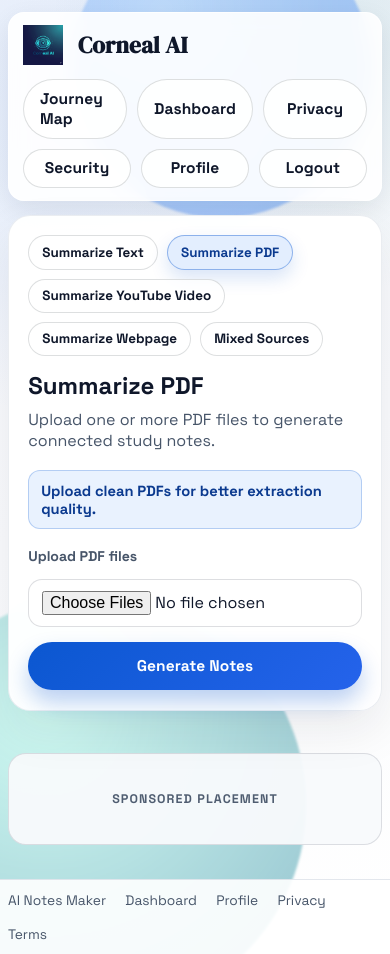
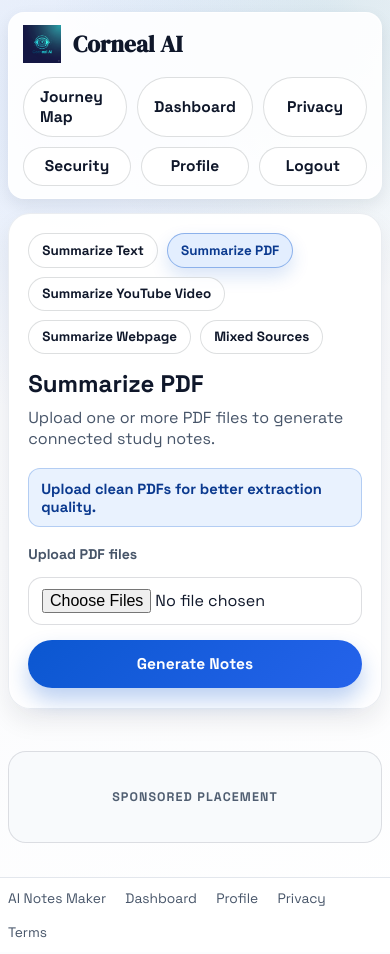
Before and after one commit to gtmcoding-source/Corneal-AI, a Flask app: page /app/pdf in a window 390 px wide. Run offline with Flask 3, Linux system fonts and the light colour scheme; a user stored in the database is signed in.

Commit message:
update 2

```diff
--- a/static/css/style.css
+++ b/static/css/style.css
@@ -12,7 +12,7 @@
     --danger: #b42318;
     --danger-bg: #fff1ef;
     --panel: rgba(255, 255, 255, 0.96);
-    --shadow: 0 20px 48px rgba(15, 23, 42, 0.08);
+    --shadow: 0 12px 24px rgba(15, 23, 42, 0.08);
     --radius-lg: 22px;
     --radius-md: 14px;
 }
@@ -66,9 +66,11 @@
     position: fixed;
     z-index: -1;
     border-radius: 999px;
-    filter: blur(1px);
-    opacity: 0.45;
-    animation: floatOrb 14s ease-in-out infinite;
+    filter: blur(0);
+    opacity: 0.32;
+    pointer-events: none;
+    animation: floatOrb 22s ease-in-out infinite;
+    will-change: transform;
 }
 
 .orb-a {
@@ -105,8 +107,7 @@
     border-radius: 16px;
     background: rgba(255, 255, 255, 0.9);
     border: 1px solid rgba(255, 255, 255, 0.8);
-    backdrop-filter: blur(10px);
-    box-shadow: 0 8px 24px rgba(15, 23, 42, 0.08);
+    box-shadow: 0 6px 16px rgba(15, 23, 42, 0.08);
     display: flex;
     justify-content: space-between;
     align-items: center;
@@ -120,8 +121,7 @@
     border-radius: 16px;
     background: rgba(255, 255, 255, 0.9);
     border: 1px solid rgba(255, 255, 255, 0.8);
-    backdrop-filter: blur(10px);
-    box-shadow: 0 8px 24px rgba(15, 23, 42, 0.08);
+    box-shadow: 0 6px 16px rgba(15, 23, 42, 0.08);
     display: flex;
     justify-content: space-between;
     align-items: center;
@@ -134,6 +134,17 @@
     font-family: 'DM Serif Display', Georgia, serif;
     font-size: clamp(1.45rem, 1.2rem + 0.9vw, 2rem);
     letter-spacing: 0.2px;
+}
+
+.brand-logo {
+    display: inline-flex;
+    align-items: center;
+    gap: 12px;
+}
+
+.brand-logo img {
+    height: 38px;
+    width: auto;
 }
 
 .top-actions {
@@ -152,6 +163,8 @@
     margin: 24px auto 42px;
     display: grid;
     gap: 1rem;
+    content-visibility: auto;
+    contain-intrinsic-size: 1px 1600px;
 }
 
 .landing-hero {
@@ -589,7 +602,6 @@
     border: 1px solid rgba(148, 163, 184, 0.2);
     border-radius: var(--radius-lg);
     box-shadow: var(--shadow);
-    backdrop-filter: blur(14px);
 }
 
 .panel-editor {
@@ -693,7 +705,6 @@
     outline: none;
     border-color: rgba(15, 118, 110, 0.65);
     box-shadow: 0 0 0 4px rgba(15, 118, 110, 0.14);
-    transform: translateY(-1px);
 }
 
 button,
@@ -980,6 +991,17 @@
     margin-bottom: 0.75rem;
 }
 
+body.motion-enabled [data-reveal] {
+    opacity: 0;
+    transform: translateY(14px);
+    transition: opacity 320ms ease, transform 320ms ease;
+}
+
+body.motion-enabled [data-reveal].is-visible {
+    opacity: 1;
+    transform: translateY(0);
+}
+
 @media (max-width: 760px) {
     .topbar {
         margin-top: 12px;
@@ -1041,6 +1063,10 @@
         min-height: 92px;
     }
 
+    .bg-orb {
+        display: none;
+    }
+
     .oauth-row {
         grid-template-columns: 1fr;
     }
--- a/templates/about.html
+++ b/templates/about.html
@@ -77,5 +77,6 @@
             <a href="{{ url_for('contact') }}">Contact</a>
         </div>
     </footer>
+    <script src="{{ url_for('static', filename='js/ui.js') }}" defer></script>
 </body>
 </html>
--- a/templates/index.html
+++ b/templates/index.html
@@ -8,22 +8,12 @@
     <link rel="icon" type="image/png" href="{{ url_for('static', filename='favicon.png') }}">
 
     <link rel="stylesheet" href="{{ url_for('static', filename='css/style.css') }}">
-    <style>
-        .brand {
-            display: flex;
-            align-items: center;
-        }
-        .brand img {
-            height: 40px; /* Adjust height as needed */
-            margin-right: 15px; /* Space between logo and text */
-        }
-    </style>
 </head>
 <body class="app-shell">
     <div class="bg-orb orb-a"></div>
     <div class="bg-orb orb-b"></div>
     <nav class="topbar">
-        <h1 class="brand">
+        <h1 class="brand brand-logo">
             <img src="{{ url_for('static', filename='logo.png') }}" alt="Corneal AI Logo">
             Corneal AI
         </h1>
@@ -95,5 +85,6 @@
             <a href="{{ url_for('terms') }}">Terms</a>
         </div>
     </footer>
+    <script src="{{ url_for('static', filename='js/ui.js') }}" defer></script>
 </body>
 </html>
--- a/templates/journey.html
+++ b/templates/journey.html
@@ -80,5 +80,6 @@
             <p>Contact</p>
         </div>
     </footer>
+    <script src="{{ url_for('static', filename='js/ui.js') }}" defer></script>
 </body>
 </html>
--- a/templates/landing.html
+++ b/templates/landing.html
@@ -205,5 +205,6 @@
             <a href="{{ url_for('contact') }}">Contact</a>
         </div>
     </footer>
+    <script src="{{ url_for('static', filename='js/ui.js') }}" defer></script>
 </body>
 </html>
--- a/templates/login.html
+++ b/templates/login.html
@@ -47,5 +47,6 @@
             <a href="{{ url_for('contact') }}">Contact</a>
         </div>
     </footer>
+    <script src="{{ url_for('static', filename='js/ui.js') }}" defer></script>
 </body>
 </html>
--- a/templates/payment.html
+++ b/templates/payment.html
@@ -78,5 +78,6 @@
             <a href="{{ url_for('contact') }}">Support</a>
         </div>
     </footer>
+    <script src="{{ url_for('static', filename='js/ui.js') }}" defer></script>
 </body>
 </html>
--- a/templates/register.html
+++ b/templates/register.html
@@ -46,5 +46,6 @@
             <a href="{{ url_for('contact') }}">Contact</a>
         </div>
     </footer>
+    <script src="{{ url_for('static', filename='js/ui.js') }}" defer></script>
 </body>
 </html>
```
Also changed, not shown: static/js/ui.js (added, +36 -0 lines).
